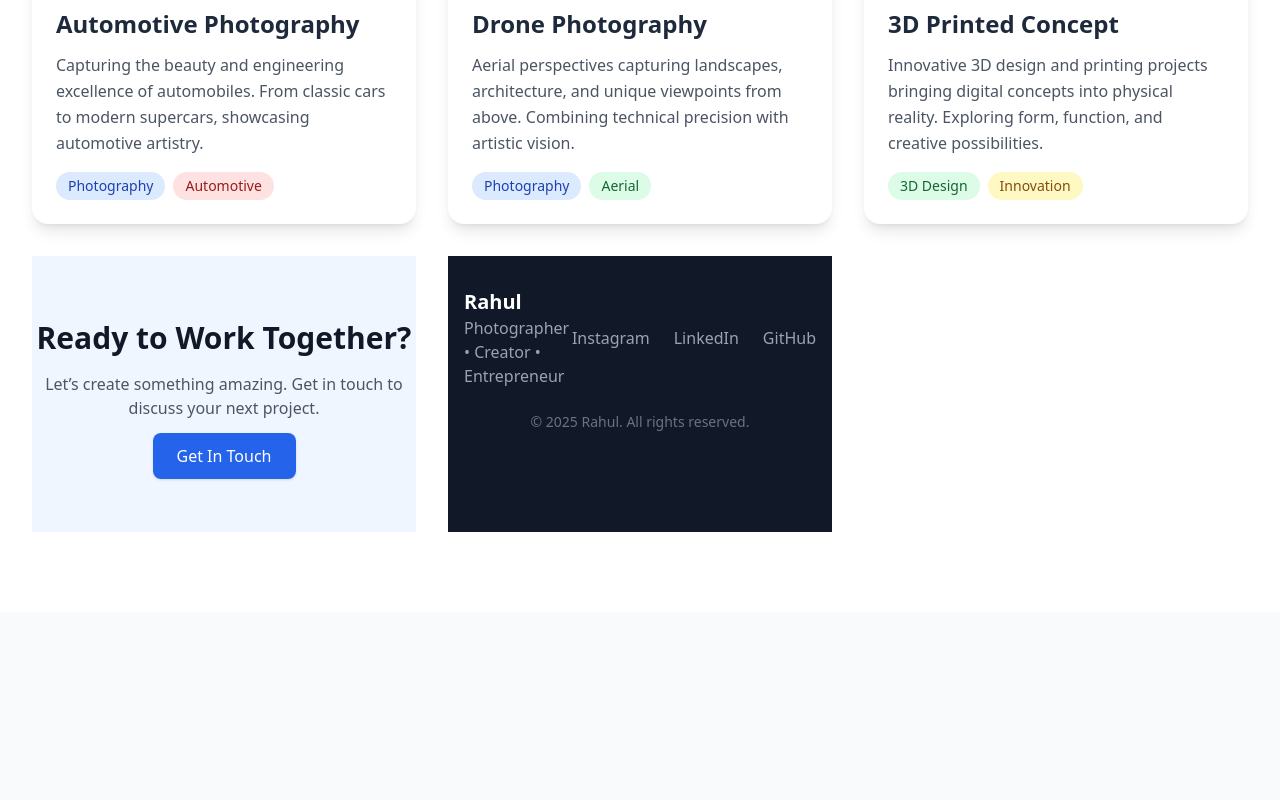
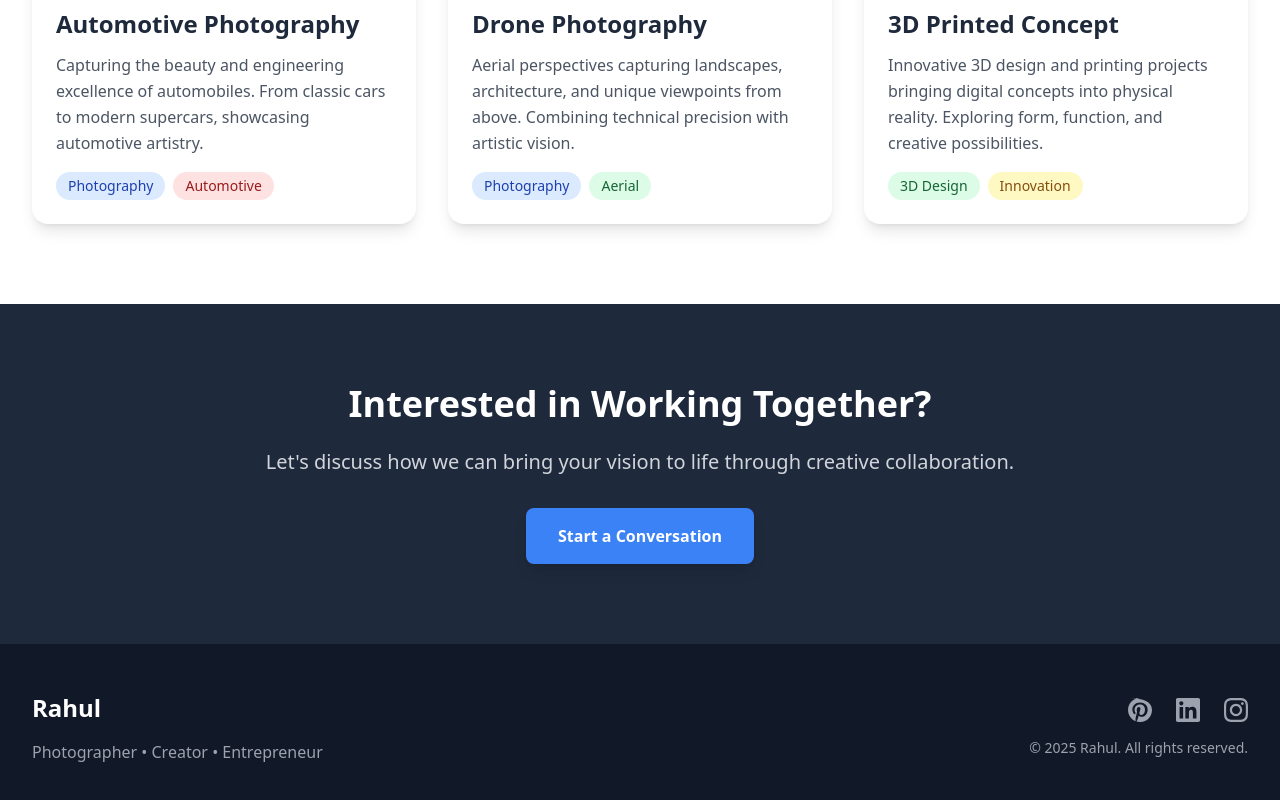
Before and after one commit to rahuljinka/rahuljinka.github.io, a plain HTML site: page portfolio.html in a window 1280 px wide. Shown: the part 780-1580 px from the top of the page. Before the commit the page ends 1392 px from the top, so only its background shows below. Drawn offline with nearby package versions, Linux system fonts and the light colour scheme.

```diff
--- a/portfolio.html
+++ b/portfolio.html
@@ -160,43 +160,58 @@
             </div>
           </div>
         </div>
-
+  </section>
 
   <!-- Call to Action -->
-  <section class="bg-blue-50 py-16">
-  <div class="max-w-4xl mx-auto text-center">
-    <h2 class="text-3xl font-bold mb-4">Ready to Work Together?</h2>
-    <p class="text-gray-600 mb-6">
-      Let’s create something amazing. Get in touch to discuss your next project.
+  <section class="py-20 bg-secondary">
+    <div class="max-w-4xl mx-auto text-center px-4 sm:px-6 lg:px-8">
+      <h2 class="text-3xl sm:text-4xl font-bold text-white mb-6">
+        Interested in Working Together?
+      </h2>
+      <p class="text-xl text-gray-300 mb-8">
+        Let's discuss how we can bring your vision to life through creative collaboration.
       </p>
       <a href="contact.html"
-       class="px-6 py-3 bg-blue-600 text-white rounded-lg shadow hover:bg-blue-700 transition">
-       Get In Touch
+         class="inline-block px-8 py-4 bg-primary text-white font-semibold rounded-lg shadow-lg hover:bg-blue-600 transform hover:scale-105 transition duration-300">
+        Start a Conversation
       </a>
     </div>
   </section>
 
   <!-- Footer -->
-<footer class="bg-gray-900 text-white py-8">
-  <div class="max-w-6xl mx-auto px-4 flex flex-col md:flex-row justify-between items-center">
-
-    <!-- Left -->
-    <div class="text-center md:text-left mb-4 md:mb-0">
-      <h2 class="text-xl font-bold">Rahul</h2>
-      <p class="text-gray-400">Photographer • Creator • Entrepreneur</p>
+  <footer class="bg-gray-900 text-white py-12">
+    <div class="max-w-7xl mx-auto px-4 sm:px-6 lg:px-8">
+      <div class="grid md:grid-cols-2 gap-8 items-center">
+        <div>
+          <h3 class="text-2xl font-bold mb-4">Rahul</h3>
+          <p class="text-gray-400">
+            Photographer • Creator • Entrepreneur
+          </p>
         </div>
 
-    <!-- Right: Socials -->
-    <div class="flex space-x-6">
-      <a href="#" class="text-gray-400 hover:text-white transition duration-300">Instagram</a>
-      <a href="#" class="text-gray-400 hover:text-white transition duration-300">LinkedIn</a>
-      <a href="#" class="text-gray-400 hover:text-white transition duration-300">GitHub</a>
+        <div class="md:text-right">
+          <div class="flex md:justify-end space-x-6 mb-4">
+            <a href="#" class="text-gray-400 hover:text-white transition duration-300">
+              <svg class="w-6 h-6" fill="currentColor" viewBox="0 0 24 24">
+                <path d="M12.017 0C5.396 0 .029 5.367.029 11.987c0 5.079 3.158 9.417 7.618 11.174-.105-.949-.199-2.403.041-3.439.219-.937 1.406-5.957 1.406-5.957s-.359-.719-.359-1.781c0-1.663.967-2.911 2.168-2.911 1.024 0 1.518.769 1.518 1.688 0 1.029-.653 2.567-.992 3.992-.285 1.193.6 2.165 1.775 2.165 2.128 0 3.768-2.245 3.768-5.487 0-2.861-2.063-4.869-5.008-4.869-3.41 0-5.409 2.562-5.409 5.199 0 1.033.394 2.143.889 2.741.097.118.112.221.085.343-.09.375-.293 1.199-.334 1.363-.053.225-.172.271-.402.165-1.495-.69-2.433-2.878-2.433-4.646 0-3.776 2.748-7.252 7.92-7.252 4.158 0 7.392 2.967 7.392 6.923 0 4.135-2.607 7.462-6.233 7.462-1.214 0-2.357-.629-2.738-1.378l-.742 2.848c-.269 1.045-1.004 2.352-1.498 3.146 1.123.345 2.306.535 3.55.535 6.624 0 11.99-5.367 11.99-11.987C24.007 5.367 18.641.001.017.001z"/>
+              </svg>
+            </a>
+            <a href="#" class="text-gray-400 hover:text-white transition duration-300">
+              <svg class="w-6 h-6" fill="currentColor" viewBox="0 0 24 24">
+                <path d="M20.447 20.452h-3.554v-5.569c0-1.328-.027-3.037-1.852-3.037-1.853 0-2.136 1.445-2.136 2.939v5.667H9.351V9h3.414v1.561h.046c.477-.9 1.637-1.85 3.37-1.85 3.601 0 4.267 2.37 4.267 5.455v6.286zM5.337 7.433c-1.144 0-2.063-.926-2.063-2.065 0-1.138.92-2.063 2.063-2.063 1.14 0 2.064.925 2.064 2.063 0 1.139-.925 2.065-2.064 2.065zm1.782 13.019H3.555V9h3.564v11.452zM22.225 0H1.771C.792 0 0 .774 0 1.729v20.542C0 23.227.792 24 1.771 24h20.451C23.2 24 24 23.227 24 22.271V1.729C24 .774 23.2 0 22.222 0h.003z"/>
+              </svg>
+            </a>
+            <a href="#" class="text-gray-400 hover:text-white transition duration-300">
+              <svg class="w-6 h-6" fill="currentColor" viewBox="0 0 24 24">
+                <path d="M12 2.163c3.204 0 3.584.012 4.85.07 3.252.148 4.771 1.691 4.919 4.919.058 1.265.069 1.645.069 4.849 0 3.205-.012 3.584-.069 4.849-.149 3.225-1.664 4.771-4.919 4.919-1.266.058-1.644.07-4.85.07-3.204 0-3.584-.012-4.849-.07-3.26-.149-4.771-1.699-4.919-4.92-.058-1.265-.07-1.644-.07-4.849 0-3.204.013-3.583.07-4.849.149-3.227 1.664-4.771 4.919-4.919 1.266-.057 1.645-.069 4.849-.069zm0-2.163c-3.259 0-3.667.014-4.947.072-4.358.2-6.78 2.618-6.98 6.98-.059 1.281-.073 1.689-.073 4.948 0 3.259.014 3.668.072 4.948.2 4.358 2.618 6.78 6.98 6.98 1.281.058 1.689.072 4.948.072 3.259 0 3.668-.014 4.948-.072 4.354-.2 6.782-2.618 6.979-6.98.059-1.28.073-1.689.073-4.948 0-3.259-.014-3.667-.072-4.947-.196-4.354-2.617-6.78-6.979-6.98-1.281-.059-1.69-.073-4.949-.073zm0 5.838c-3.403 0-6.162 2.759-6.162 6.162s2.759 6.163 6.162 6.163 6.162-2.759 6.162-6.163c0-3.403-2.759-6.162-6.162-6.162zm0 10.162c-2.209 0-4-1.79-4-4 0-2.209 1.791-4 4-4s4 1.791 4 4c0 2.21-1.791 4-4 4zm6.406-11.845c-.796 0-1.441.645-1.441 1.44s.645 1.44 1.441 1.44c.795 0 1.439-.645 1.439-1.44s-.644-1.44-1.439-1.44z"/>
+              </svg>
+            </a>
+          </div>
+          <p class="text-gray-400 text-sm">
+            &copy; 2025 Rahul. All rights reserved.
+          </p>
         </div>
       </div>
-
-  <!-- Bottom -->
-  <div class="mt-6 text-center text-gray-500 text-sm">
-    © 2025 Rahul. All rights reserved.
     </div>
   </footer>
 
```
Lines whose indentation alone changed are shown as unchanged.
